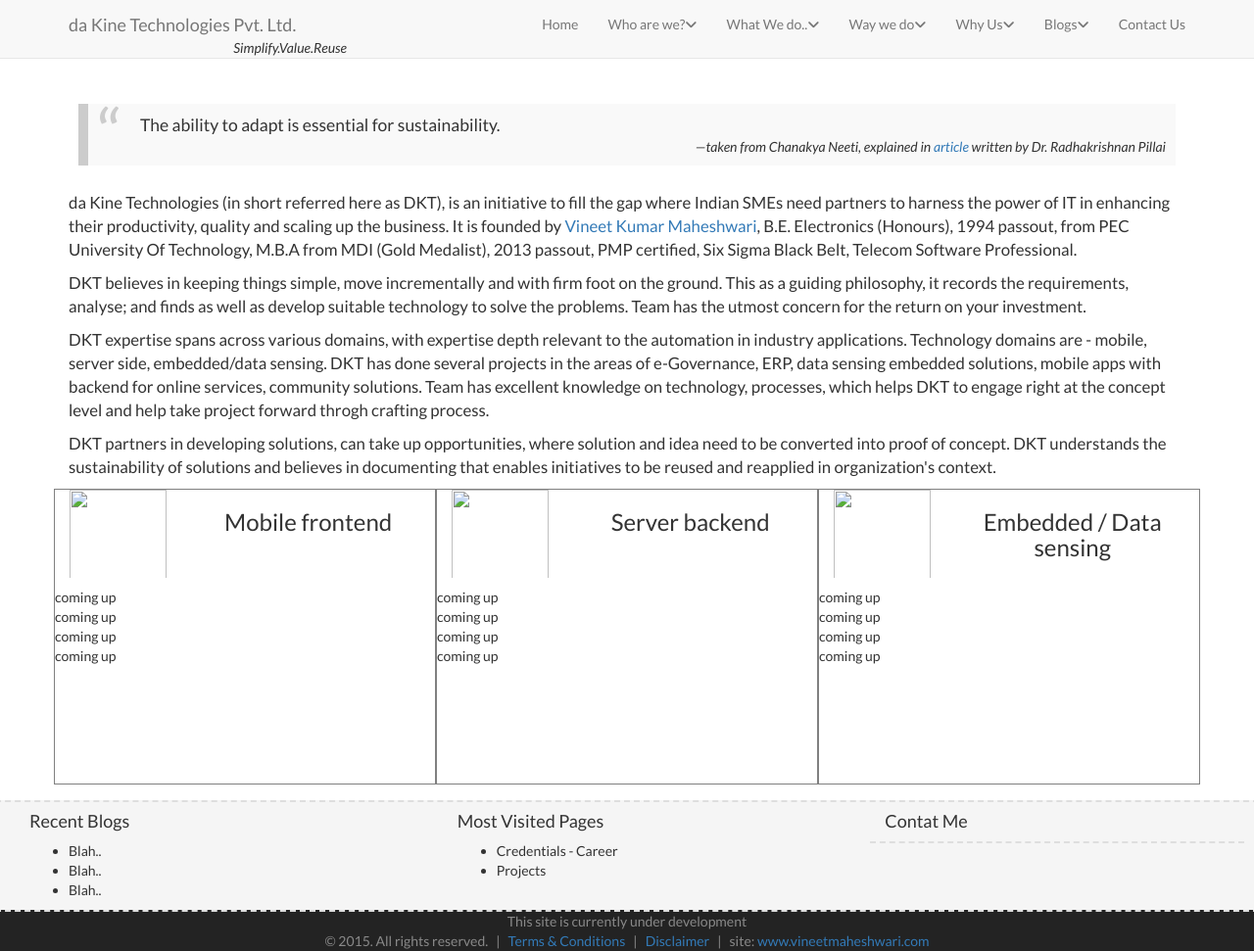
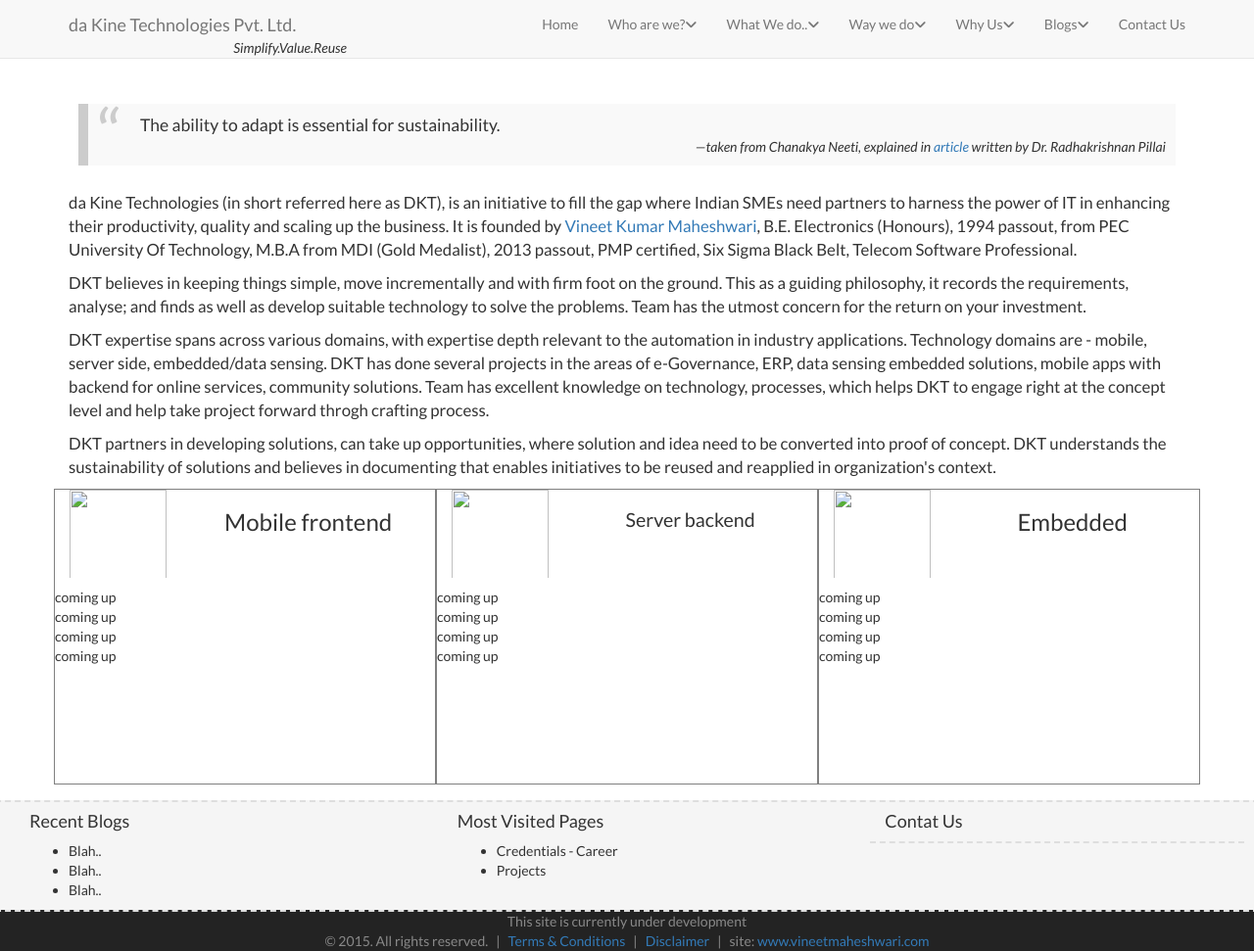
Before and after one commit to dakinegroup/dakinegroup.github.io, a Jekyll site: the page built from index.html, in a window 1280 px wide and 971 px high. Shown: the whole window at 98% size. Built offline with Jekyll 4.4.1, drawn with Linux system fonts in a browser that asks for light colours; nearby versions of some CDN libraries; library files that are not in the unit come from our copies.

Commit message:
udpates..

```diff
--- a/_includes/sitemap.html
+++ b/_includes/sitemap.html
@@ -15,7 +15,7 @@
       </ul>
     </div>
     <div class='column col-md-4'>
-      <h4>Contat Me</h4>
+      <h4>Contat Us</h4>
       <div class="row">
       </div>
     </div>
--- a/index.html
+++ b/index.html
@@ -43,7 +43,7 @@
             <img src="" height="100" style="width:100%; padding-bottom: 10px; text-align:left;">
         </div>
         <div class="col-md-8">
-            <center><h3>Server backend</h3></center>
+            <center><h3 style="font-size: 1.4em;">Server backend</h3></center>
         </div>
     </div>
     <div class="row" style="height: 200px;">
@@ -59,7 +59,7 @@
             <img src="" height="100" style="width:100%; padding-bottom: 10px; text-align:left;">
         </div>
         <div class="col-md-8">
-            <center><h3>Embedded / Data sensing</h3></center>
+            <center><h3>Embedded</h3></center>
         </div>
     </div>
     <div class="row" style="height: 200px;">
```
